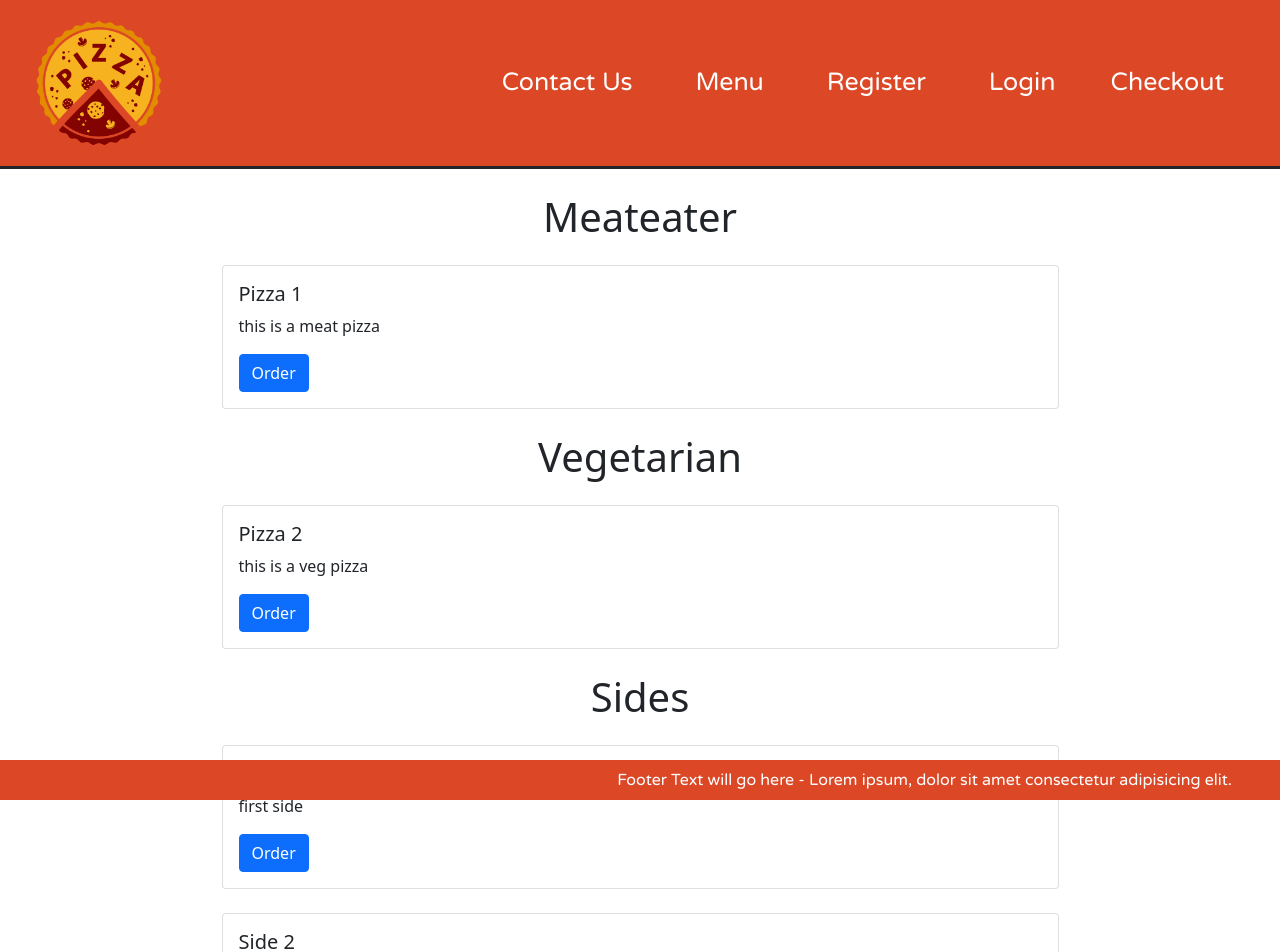
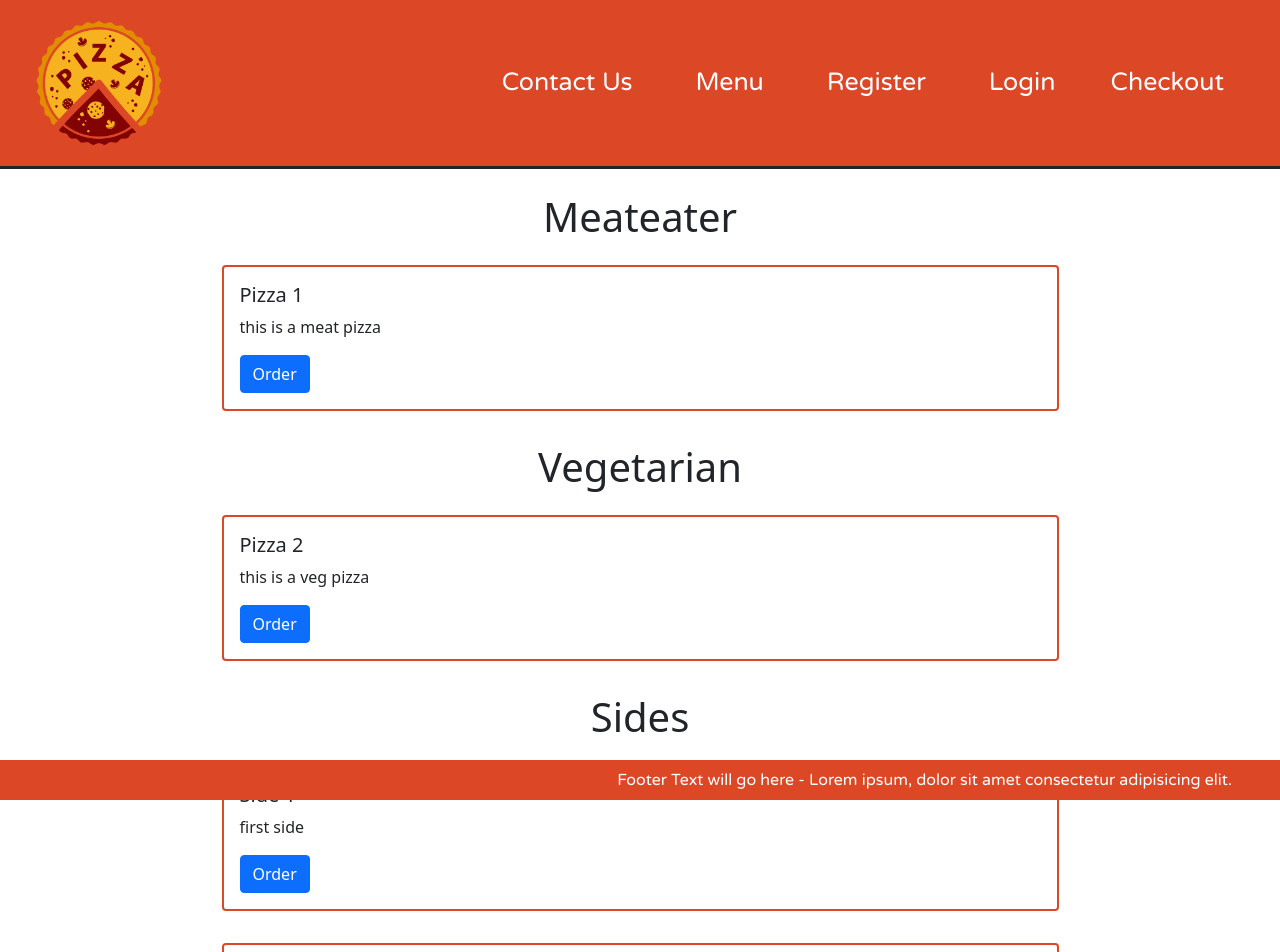
Before and after one commit to ZachDeath/Team-10-FoodDelivery-angular-app, an Angular app in the folder frontend/: page /menu in a window 1280 px wide. Shown: the top 952 px of the page. Built offline with nearby package versions, Linux system fonts and the light colour scheme.

Commit message:
consistent style - still need to fix photos on basket and menus

```diff
--- a/frontend/src/app/components/menus/meat-eater-menu/meat-eater-menu.component.html
+++ b/frontend/src/app/components/menus/meat-eater-menu/meat-eater-menu.component.html
@@ -1,7 +1,7 @@
 <div class="container">
     <h1 class="display-6 mt-4 text-center"> Meateater</h1>
     <div *ngFor="let x of meatEaterMenu">
-        <div class="card w-75 d-flex mt-4 mx-auto">
+        <div class="card w-75 d-flex mt-4 mx-auto" style=" margin:2rem auto; border: 2px solid #dc4726;">
             <div class="card-body">
                 <h5 class="card-title">{{x.title}}</h5>
                 <p class="card-text">{{x.description}}</p>
--- a/frontend/src/app/components/menus/side-menu/side-menu.component.html
+++ b/frontend/src/app/components/menus/side-menu/side-menu.component.html
@@ -1,7 +1,7 @@
 <div class="container">
     <h1 class="display-6 mt-4 text-center"> Sides</h1>
     <div *ngFor="let x of sidesMenu">
-        <div class="card w-75 d-flex mt-4 mx-auto">
+        <div class="card w-75 d-flex mt-4 mx-auto" style=" margin:2rem auto; border: 2px solid #dc4726;">
             <div class="card-body">
                 <h5 class="card-title">{{x.title}}</h5>
                 <p class="card-text">{{x.description}}</p>
--- a/frontend/src/app/components/menus/veg-menu/veg-menu.component.html
+++ b/frontend/src/app/components/menus/veg-menu/veg-menu.component.html
@@ -1,7 +1,7 @@
 <div class="container">
     <h1 class="display-6 mt-4 text-center">Vegetarian</h1>
     <div *ngFor="let x of vegMenu">
-        <div class="card w-75 d-flex mt-4 mx-auto">
+        <div class="card w-75 d-flex mt-4 mx-auto" style=" margin:2rem auto; border: 2px solid #dc4726;">
             <div class="card-body">
                 <h5 class="card-title">{{x.title}}</h5>
                 <p class="card-text">{{x.description}}</p>
```
